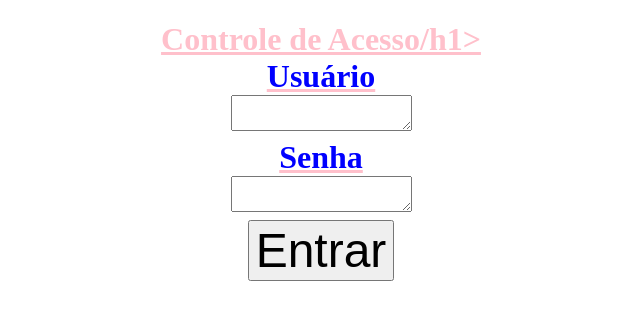
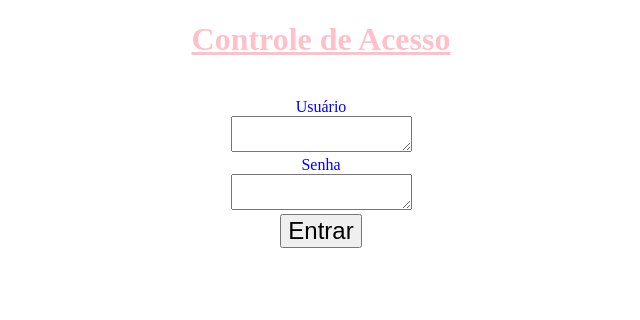
Before and after one commit to hlsistema/web, a plain HTML site: page index.html in a window 1280 px wide. Shown: the whole page, without its empty margins (319-959 px from the left). Drawn offline with Linux system fonts and the light colour scheme.

Commit message:
Update index.html

```diff
--- a/index.html
+++ b/index.html
@@ -6,7 +6,7 @@
 
 <body>
     <title>Sistema de Gestão - GA</title>
-    <h1>Controle de Acesso/h1>
+    <h1>Controle de Acesso</h1>
 <!--Área de informação-->
 </head>
     <br>
```
